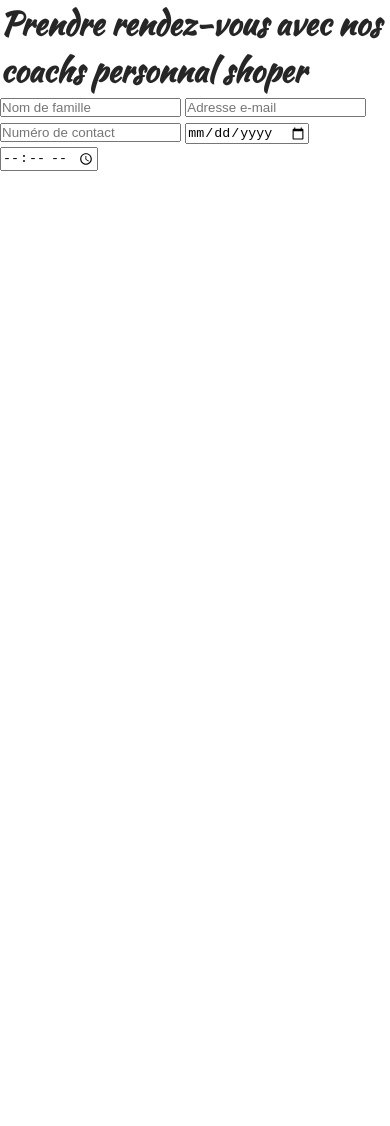
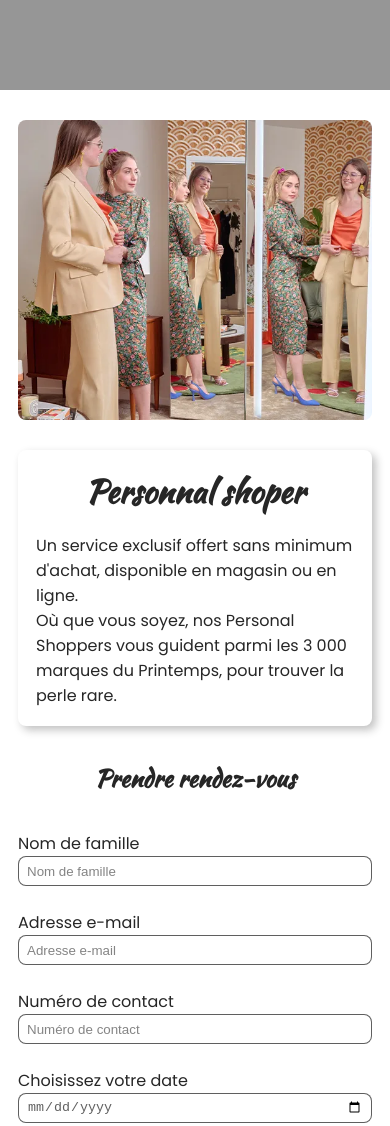
Before and after one commit to Jeremy-Cloarec/le-petit-commerce, a plain HTML site: page petitCommerce/pages/rdv.html in a window 390 px wide. Shown: the top 1126 px of the page. Before the commit the page ends 844 px from the top, so only its background shows below. Drawn offline with Linux system fonts and the light colour scheme.

Commit message:
contact formulaire

```diff
--- a/petitCommerce/css/hero.css
+++ b/petitCommerce/css/hero.css
@@ -55,6 +55,7 @@
         background-color: #efefef;
         width: 100%;
         padding-bottom: 50px;
+        min-height: 948px;
     }
 
     .hero1{
@@ -85,6 +86,7 @@
         padding:0;
         height:700px;
         width: 100%;
+        min-height: auto;
 
     }
     .hero1{
--- a/petitCommerce/css/rdv.css
+++ b/petitCommerce/css/rdv.css
@@ -0,0 +1,167 @@
+
+
+.containerRdv{
+    padding:  80px 50px;
+}
+
+.fauxMenu{
+    width: 100%;
+    height: 90px;
+    background-color: rgb(150, 150, 150);
+}
+
+.containerRdv1{
+    display: flex;
+    justify-content: center;
+
+
+}
+.formulaireImage{
+
+    flex: 1;
+    width: 200px;
+    /* background-image: url("../img/personnalShoper/personalShoper.webp");
+    min-height: 100vh; */
+    display: flex;
+    justify-content: end;
+}
+
+.formulaireImage img{
+
+
+    width: 370px;
+    height: 300px;
+    object-fit:cover;
+    margin-top: 120px;
+    margin-right: -50px;
+    border-radius: 8px;
+}
+
+.prendreRdv{
+    flex: 1;
+    margin-left: -50px;
+
+
+}
+
+
+.prendreRdv h1{
+    padding-bottom: 18px;
+
+}
+
+
+.descriptionRdv{
+    padding: 30px;
+    background-color: white;
+    width: 400px;
+    box-shadow:4px 4px 8px #26262649;
+    border-radius: 8px;
+
+}
+
+/* Formulaire */
+
+.containerRdv2{
+    display: flex;
+    flex-direction: column;
+    padding-top: 80px;
+    max-width: 380px;
+    margin: auto;
+}
+
+.containerRdv h2 {
+    text-align: center;
+}
+
+.formulaireRdv{
+    display: flex;
+    flex-direction: column;
+    align-items: center;
+    gap: 24px;
+    width: 100%;
+}
+
+.labelRdv{
+    width: 100%;
+    display: flex;
+    flex-direction: column;
+
+}
+
+.formulaireRdv input{
+    width: 100%;
+    max-width: 380px;
+    height: 30px;
+    border-radius:8px;
+    border: 1px #262626bb solid;
+    padding: 0 8px;
+    color: #262626bb;
+
+}
+
+.formulaireRdv input:focus{
+    outline:1px #262626 solid;
+
+
+}
+.formulaireRdv input::placeholder{
+
+    color:#26262691;
+
+}
+
+
+
+
+
+@media(max-width:992px){
+
+    .containerRdv{
+        padding: 30px 18px;
+    }
+    .containerRdv h1{
+        text-align: center;
+
+    }
+    .prendreRdv{
+        margin: auto;
+    }
+
+    .formulaireImage{
+        max-width:auto;
+        width: auto;
+    }
+    .formulaireImage img{
+        max-width:auto;
+        width:100%;
+        margin: auto;
+
+
+    }
+
+    .containerRdv1{
+        flex-direction: column;
+        max-width:586px ;
+        margin: auto;
+    }
+
+    .descriptionRdv{
+        padding: 18px;
+        width: 100%;
+        margin-top: 30px;
+
+    }
+
+    .containerRdv2{
+        padding-top:35px;
+    }
+
+}
+
+@media(max-width:576px){
+
+
+
+
+}
--- a/petitCommerce/css/style.css
+++ b/petitCommerce/css/style.css
@@ -50,14 +50,15 @@ h1, h2, h3, h4{
 }
 
 h1{
-    font-size: 58px;
+    font-size: 48px;
 }
+
 h2{
-    font-size: 42px;
+    font-size: 36px;
     margin-bottom: 35px;
 }
 h3{
-    font-size: 32px;
+    font-size: 28px;
 }
 
 
@@ -66,13 +67,13 @@ h3{
         font-size: 16px;
     }
     h1{
-        font-size: 58px;
+        font-size: 48px;
     }
     h2{
-        font-size: 42px;
+        font-size: 36px;
     }
     h3{
-        font-size: 32px;
+        font-size: 28px;
     }
 
     .cta a{
--- a/petitCommerce/pages/rdv.html
+++ b/petitCommerce/pages/rdv.html
@@ -4,25 +4,55 @@
     <meta charset="UTF-8">
     <meta http-equiv="X-UA-Compatible" content="IE=edge">
     <meta name="viewport" content="width=device-width, initial-scale=1.0">
-    <link rel="stylesheet" href="/petitCommerce/css/style.css">
-    <link rel="stylesheet" href="/petitCommerce/css/rdv.css">
+
+    <link rel="stylesheet" href="../css/rdv.css">
+    <link rel="stylesheet" href="../css/style.css">
 
     <title>Prendre rendez-vous</title>
 
 </head>
 <body>
-    <div class="container">
-
-        <div class="prendreRDV">
-            <h1>Prendre rendez-vous avec nos coachs personnal shoper</h1>
-        <form action="#" method="post">
+    <div class="fauxMenu"></div>
+    <div class="containerRdv">
+        <div class="containerRdv1">
+            <div class="formulaireImage">
+                <img src="../img/personnalShoper/personalShoper.webp" alt="">
+            </div>
+            <div class="prendreRdv">
+                <div class="descriptionRdv">
+                    <h1>Personnal shoper</h1>
+                    <p>Un service exclusif offert sans minimum d'achat, disponible en magasin ou en ligne. <br>
+                    Où que vous soyez, nos Personal Shoppers vous guident parmi les 3 000 marques du Printemps, pour trouver la perle rare.</p>
+                </div>
+            </div>
+        </div>
+        <div class="containerRdv2">
+            <h2>Prendre rendez-vous</h2>
+            <form action="#" method="post" class="formulaireRdv">
+                <div class="labelRdv">
+                    <label for="name">Nom de famille</label>
                     <input placeholder="Nom de famille" name="name" type="text">
+                </div>
+                <div class="labelRdv">
+                    <label for="e-mail">Adresse e-mail</label>
                     <input placeholder="Adresse e-mail" name="email" type="email">
+                </div>
+                <div class="labelRdv">
+                    <label for="number">Numéro de contact</label>
                     <input placeholder="Numéro de contact" name="number" type="number">
+                </div>
+                <div class="labelRdv">
+                    <label for="date">Choisissez votre date</label>
                     <input name="date" type ="date" required="">
+                </div>
+                <div class="labelRdv">
+                    <label for="time">Entrer l'horaire souhaité</label>
                     <input placeholder="Entrer l'horaire souhaité" name="time" type="time">
+                </div>
+                <button class="cta">
+                    <a href="#">Prendre rendez-vous</a>
+                </button>
             </form>
-
         </div>
     </div>
 
```
Also changed, not shown: petitCommerce/index.html (+2 -2 lines), petitCommerce/img/personnalShoper/personalShoper.webp (added). Lines whose indentation alone changed are shown as unchanged.
